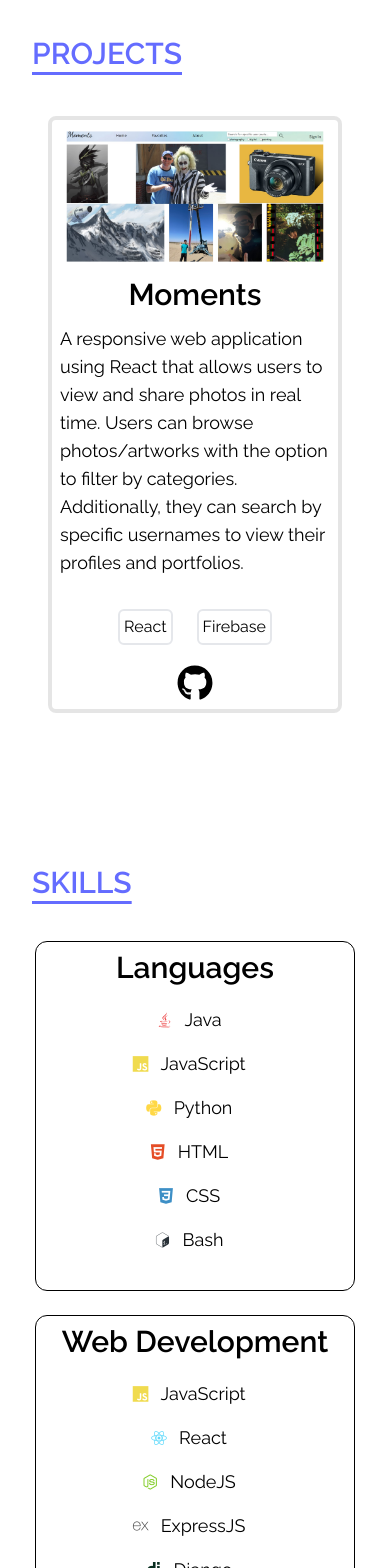
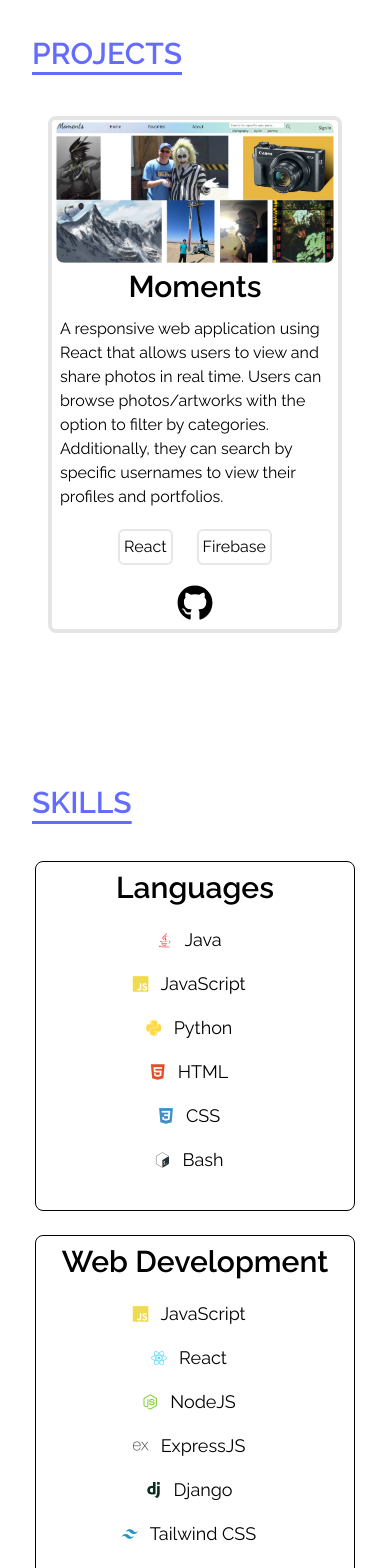
Before and after one commit to peijie36/peijie36.github.io, a React (Vite) app: page / in a window 390 px wide. Shown: the part 840-2408 px from the top of the page. Built offline with nearby package versions, Linux system fonts and the light colour scheme.

Commit message:
Fix mobile style

```diff
--- a/src/components/Home/Home.jsx
+++ b/src/components/Home/Home.jsx
@@ -6,7 +6,7 @@ const Home = () => {
             {/* Container */}
             <div className="max-w-[1000px] m-auto sm:px-12 flex flex-col items-center justify-center h-5/6">
                 <p className="text-[1.5rem]">Hi, my name is</p>
-                <h1 className="text-6xl sm:text-[7rem] font-bold text-[#646cff] pt-1 pb-2">
+                <h1 className="text-6xl md:text-[7rem] font-bold text-[#646cff] pt-1 pb-2">
                     Peijie Zheng
                 </h1>
                 <h2 className="text-3xl sm:text-5xl text-black font-bold pt-1 pb-2">
--- a/src/components/ProjectCard/ProjectCard.jsx
+++ b/src/components/ProjectCard/ProjectCard.jsx
@@ -9,13 +9,13 @@ const ProjectCard = ( { project } ) => {
             <img
                 src={project.img}
                 alt={`cover photo for ${project.name}`}
-                className="scale-95 max:sm:self-center max-sm:w-full max-sm:p-2 max-w-[500px]"
+                className="scale-[.97] max:sm:self-center max-sm:w-full max-w-[500px] rounded-lg"
             />
             <div className="flex flex-col justify-between">
                 <h1 className="text-3xl sm:text-4xl font-semibold py-1">{project.name}</h1>
-                <p className="p-2 text-left text-lg">{project.description}</p>
+                <p className="p-2 text-left sm:text-lg">{project.description}</p>
                 <div className="flex flex-col items-center">
-                    <ul className="mt-3 sm:mt-7 flex flex-row justify-center items-end">
+                    <ul className="sm:mt-7 flex flex-row justify-center items-end">
                         {project.techStack.map((tech) => (
                             <li key={uniqid()} className="m-3 p-1 border-2 rounded-md hover:-translate-y-2 duration-150">{tech}</li>
                         ))}
--- a/src/components/Skills/Skills.css
+++ b/src/components/Skills/Skills.css
@@ -4,7 +4,7 @@
 
 @layer components {
   .column-container {
-    @apply block border border-black rounded-xl m-3 max-md:w-80 w-96;
+    @apply block border border-black rounded-lg m-3 max-md:w-80 w-96;
   }
 
   .container-header {
```
